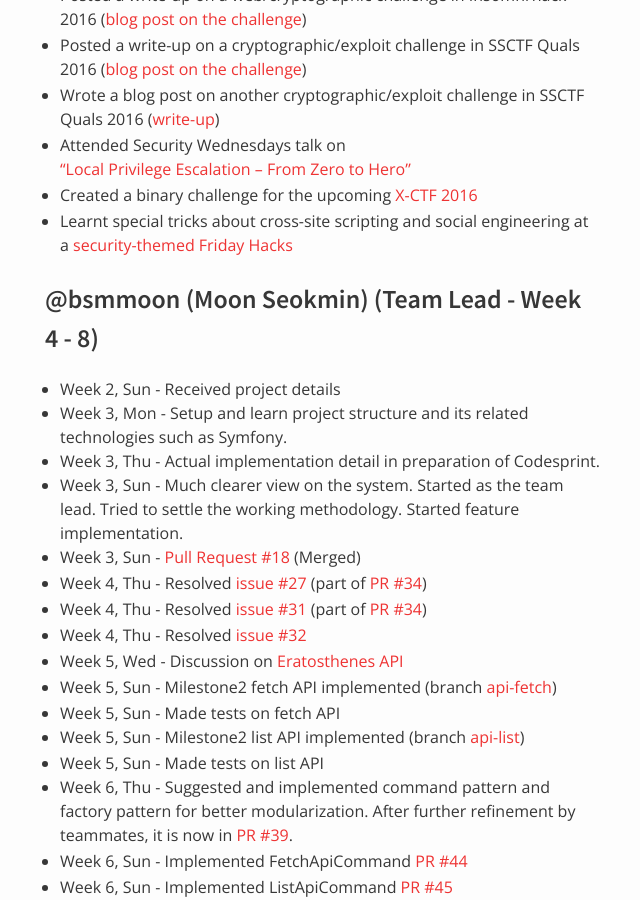
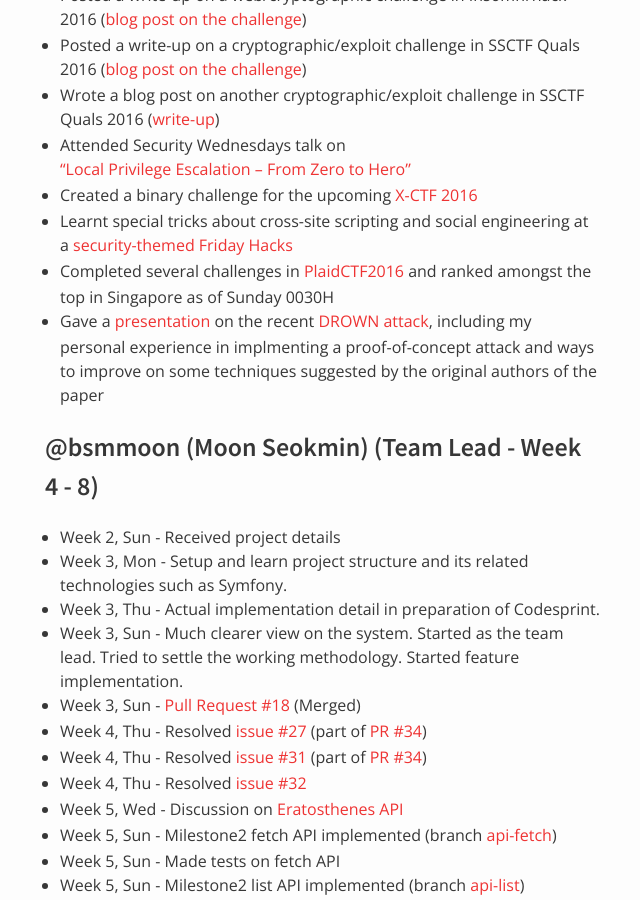
Before and after one commit to nus-oss/cs3281-AY1516S2-website, a Jekyll site: the page built from teams/codebender.md, in a window 1280 px wide and 900 px high, scrolled down 7898 px. Shown: the whole window, without its empty margins (325-965 px from the left). Built offline with Jekyll 4.4.1, drawn with Linux system fonts in a browser that asks for light colours.

Commit message:
Update KY's tech expertise

```diff
--- a/teams/codebender.md
+++ b/teams/codebender.md
@@ -237,6 +237,8 @@
 * Attended Security Wednesdays talk on ["Local Privilege Escalation – From Zero to Hero"](https://www.facebook.com/events/1019203218143738/)
 * Created a binary challenge for the upcoming [X-CTF 2016](http://nusgreyhats.org/x-ctf/)
 * Learnt special tricks about cross-site scripting and social engineering at a [security-themed Friday Hacks](http://nushackers.org/2016/03/friday-hacks-111-Apr-1/)
+* Completed several challenges in [PlaidCTF2016](http://www.plaidctf.com/) and ranked amongst the top in Singapore as of Sunday 0030H
+* Gave a [presentation](https://docs.google.com/presentation/d/1yE7062jrhEg7ZKTpmr76ZtNHt8Rj6IOPfiFhF1mB8X4/edit?usp=sharing) on the recent [DROWN attack](https://drownattack.com/), including my personal experience in implmenting a proof-of-concept attack and ways to improve on some techniques suggested by the original authors of the paper
 
 ### @bsmmoon (Moon Seokmin) (Team Lead - Week 4 - 8)
 * Week 2, Sun - Received project details
```
